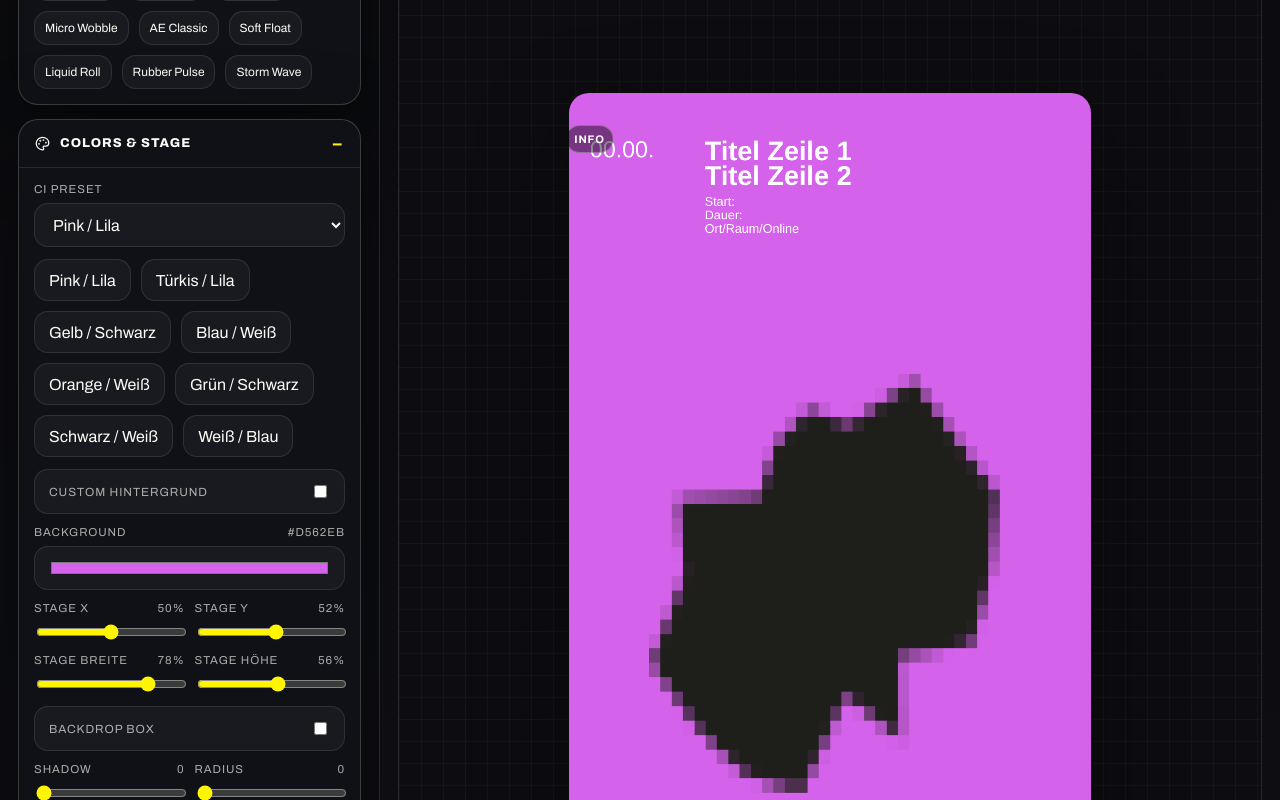
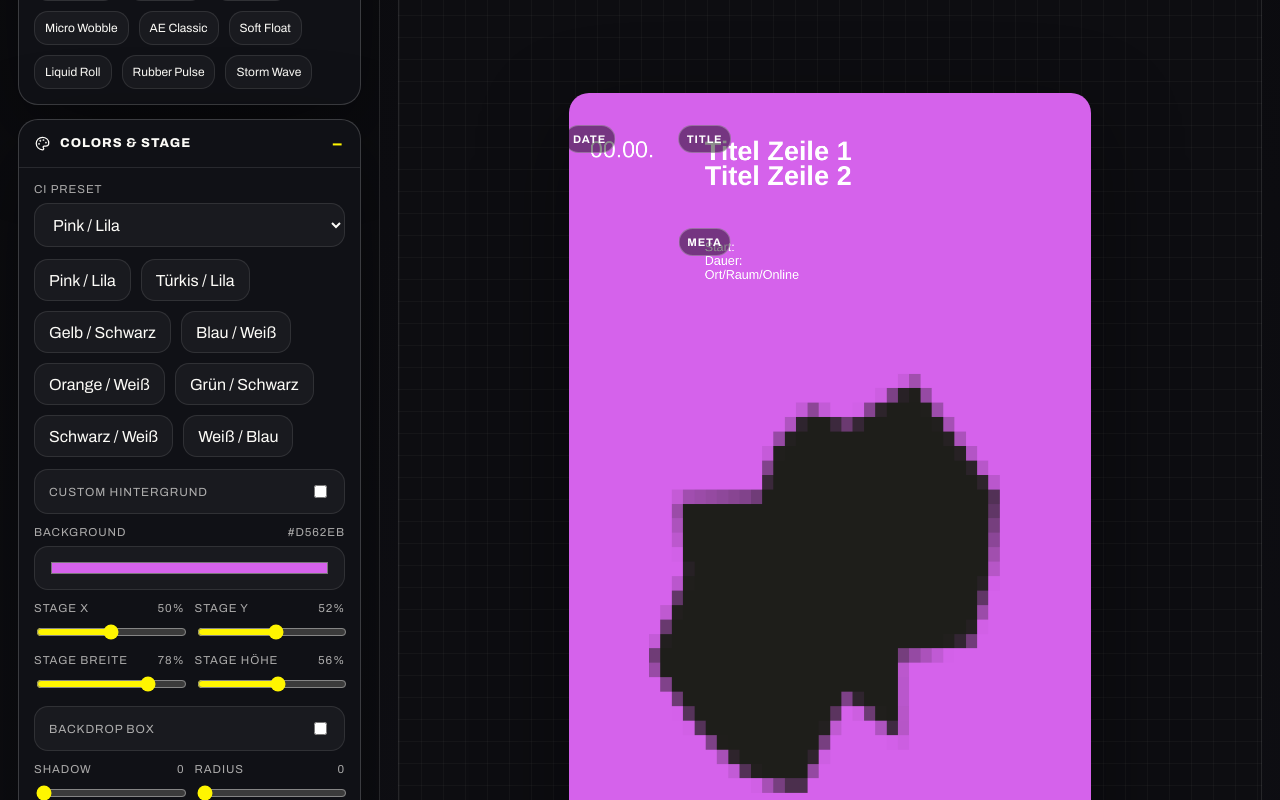
Before and after one commit to maicoding/digilab-mask-motion-studio, a React (Vite) app: page / in a window 1280 px wide. Shown: the part 980-1780 px from the top of the page. Built offline with nearby package versions, Linux system fonts and the light colour scheme.

Commit message:
Make all text layers individually movable

```diff
--- a/src/App.jsx
+++ b/src/App.jsx
@@ -713,8 +713,16 @@ const App = () => {
             <SliderField label="Mail Size" value={scene.infoLayer.emailSize} min={16} max={72} step={1} format={(value) => `${Math.round(value)}px`} onChange={(value) => updateScene('infoLayer.emailSize', value)} />
           </div>
           <div className="field-grid">
-            <SliderField label="Info X" value={scene.infoLayer.eventX} min={0.01} max={0.7} step={0.001} format={(value) => `${Math.round(value * 100)}%`} onChange={(value) => updateScene('infoLayer.eventX', value)} />
-            <SliderField label="Info Y" value={scene.infoLayer.eventY} min={0.01} max={0.7} step={0.001} format={(value) => `${Math.round(value * 100)}%`} onChange={(value) => updateScene('infoLayer.eventY', value)} />
+            <SliderField label="Datum X" value={scene.infoLayer.dateX ?? scene.infoLayer.eventX} min={0.01} max={0.9} step={0.001} format={(value) => `${Math.round(value * 100)}%`} onChange={(value) => updateScene('infoLayer.dateX', value)} />
+            <SliderField label="Datum Y" value={scene.infoLayer.dateY ?? scene.infoLayer.eventY} min={0.01} max={0.9} step={0.001} format={(value) => `${Math.round(value * 100)}%`} onChange={(value) => updateScene('infoLayer.dateY', value)} />
+          </div>
+          <div className="field-grid">
+            <SliderField label="Titel X" value={scene.infoLayer.titleX ?? ((scene.infoLayer.eventX ?? 0.04) + 0.22)} min={0.01} max={0.95} step={0.001} format={(value) => `${Math.round(value * 100)}%`} onChange={(value) => updateScene('infoLayer.titleX', value)} />
+            <SliderField label="Titel Y" value={scene.infoLayer.titleY ?? scene.infoLayer.eventY} min={0.01} max={0.9} step={0.001} format={(value) => `${Math.round(value * 100)}%`} onChange={(value) => updateScene('infoLayer.titleY', value)} />
+          </div>
+          <div className="field-grid">
+            <SliderField label="Meta X" value={scene.infoLayer.metaX ?? (scene.infoLayer.titleX ?? ((scene.infoLayer.eventX ?? 0.04) + 0.22))} min={0.01} max={0.95} step={0.001} format={(value) => `${Math.round(value * 100)}%`} onChange={(value) => updateScene('infoLayer.metaX', value)} />
+            <SliderField label="Meta Y" value={scene.infoLayer.metaY ?? 0.16} min={0.01} max={0.95} step={0.001} format={(value) => `${Math.round(value * 100)}%`} onChange={(value) => updateScene('infoLayer.metaY', value)} />
           </div>
           <div className="field-grid">
             <SliderField label="Mail X" value={scene.infoLayer.emailX} min={0.01} max={0.9} step={0.001} format={(value) => `${Math.round(value * 100)}%`} onChange={(value) => updateScene('infoLayer.emailX', value)} />
@@ -761,9 +769,15 @@ const App = () => {
               const rect = event.currentTarget.getBoundingClientRect();
               const x = Math.min(0.98, Math.max(0.01, (event.clientX - rect.left) / rect.width));
               const y = Math.min(0.98, Math.max(0.01, (event.clientY - rect.top) / rect.height));
-              if (draggingTarget === 'event') {
-                updateScene('infoLayer.eventX', x);
-                updateScene('infoLayer.eventY', y);
+              if (draggingTarget === 'date') {
+                updateScene('infoLayer.dateX', x);
+                updateScene('infoLayer.dateY', y);
+              } else if (draggingTarget === 'title') {
+                updateScene('infoLayer.titleX', x);
+                updateScene('infoLayer.titleY', y);
+              } else if (draggingTarget === 'meta') {
+                updateScene('infoLayer.metaX', x);
+                updateScene('infoLayer.metaY', y);
               } else if (draggingTarget === 'email') {
                 updateScene('infoLayer.emailX', x);
                 updateScene('infoLayer.emailY', y);
@@ -786,17 +800,45 @@ const App = () => {
               <>
                 <button
                   type="button"
-                  className={`drag-handle ${draggingTarget === 'event' ? 'is-dragging' : ''}`}
+                  className={`drag-handle ${draggingTarget === 'date' ? 'is-dragging' : ''}`}
                   style={{
-                    left: `${scene.infoLayer.eventX * 100}%`,
-                    top: `${scene.infoLayer.eventY * 100}%`,
+                    left: `${(scene.infoLayer.dateX ?? scene.infoLayer.eventX) * 100}%`,
+                    top: `${(scene.infoLayer.dateY ?? scene.infoLayer.eventY) * 100}%`,
                   }}
                   onPointerDown={(event) => {
                     event.preventDefault();
-                    setDraggingTarget('event');
+                    setDraggingTarget('date');
                   }}
                 >
-                  INFO
+                  DATE
+                </button>
+                <button
+                  type="button"
+                  className={`drag-handle ${draggingTarget === 'title' ? 'is-dragging' : ''}`}
+                  style={{
+                    left: `${(scene.infoLayer.titleX ?? ((scene.infoLayer.eventX ?? 0.04) + 0.22)) * 100}%`,
+                    top: `${(scene.infoLayer.titleY ?? scene.infoLayer.eventY) * 100}%`,
+                  }}
+                  onPointerDown={(event) => {
+                    event.preventDefault();
+                    setDraggingTarget('title');
+                  }}
+                >
+                  TITLE
+                </button>
+                <button
+                  type="button"
+                  className={`drag-handle ${draggingTarget === 'meta' ? 'is-dragging' : ''}`}
+                  style={{
+                    left: `${(scene.infoLayer.metaX ?? (scene.infoLayer.titleX ?? ((scene.infoLayer.eventX ?? 0.04) + 0.22))) * 100}%`,
+                    top: `${(scene.infoLayer.metaY ?? 0.16) * 100}%`,
+                  }}
+                  onPointerDown={(event) => {
+                    event.preventDefault();
+                    setDraggingTarget('meta');
+                  }}
+                >
+                  META
                 </button>
                 <button
                   type="button"
--- a/src/engine.js
+++ b/src/engine.js
@@ -222,24 +222,27 @@ const drawInfoLayer = (ctx, width, height, infoLayer) => {
   const metaSize = Math.max(12, Math.round(infoLayer.metaSize));
   const emailSize = Math.max(12, Math.round(infoLayer.emailSize));
 
-  const baseX = width * infoLayer.eventX;
-  const baseY = height * infoLayer.eventY;
-  const contentX = baseX + width * 0.22;
+  const dateX = width * (infoLayer.dateX ?? infoLayer.eventX ?? 0.04);
+  const dateY = height * (infoLayer.dateY ?? infoLayer.eventY ?? 0.05);
+  const titleX = width * (infoLayer.titleX ?? ((infoLayer.eventX ?? 0.04) + 0.22));
+  const titleY = height * (infoLayer.titleY ?? infoLayer.eventY ?? 0.05);
+  const metaX = width * (infoLayer.metaX ?? titleX / width);
+  const metaY = height * (infoLayer.metaY ?? ((infoLayer.eventY ?? 0.05) + (titleSize * 2.08) / height));
 
   ctx.fillStyle = infoLayer.dateColor;
   ctx.font = `${infoLayer.weight ?? 500} ${dateSize}px "Degular", "Helvetica Neue", Helvetica, Arial, sans-serif`;
-  ctx.fillText(infoLayer.date, baseX, baseY);
+  ctx.fillText(infoLayer.date, dateX, dateY);
 
   ctx.fillStyle = infoLayer.titleColor;
   ctx.font = `${Math.min(700, (infoLayer.weight ?? 500) + 100)} ${titleSize}px "Degular", "Helvetica Neue", Helvetica, Arial, sans-serif`;
-  ctx.fillText(infoLayer.title1, contentX, baseY);
-  ctx.fillText(infoLayer.title2, contentX, baseY + titleSize * 0.9);
+  ctx.fillText(infoLayer.title1, titleX, titleY);
+  ctx.fillText(infoLayer.title2, titleX, titleY + titleSize * 0.9);
 
   ctx.fillStyle = infoLayer.metaColor;
   ctx.font = `${infoLayer.weight ?? 500} ${metaSize}px "Degular", "Helvetica Neue", Helvetica, Arial, sans-serif`;
-  ctx.fillText(infoLayer.start, contentX, baseY + titleSize * 2.08);
-  ctx.fillText(infoLayer.duration, contentX, baseY + titleSize * 2.08 + metaSize * 1.08);
-  ctx.fillText(infoLayer.location, contentX, baseY + titleSize * 2.08 + metaSize * 2.16);
+  ctx.fillText(infoLayer.start, metaX, metaY);
+  ctx.fillText(infoLayer.duration, metaX, metaY + metaSize * 1.08);
+  ctx.fillText(infoLayer.location, metaX, metaY + metaSize * 2.16);
 
   ctx.fillStyle = infoLayer.emailColor;
   ctx.font = `${infoLayer.weight ?? 500} ${emailSize}px "Degular", "Helvetica Neue", Helvetica, Arial, sans-serif`;
--- a/src/presets.js
+++ b/src/presets.js
@@ -369,6 +369,12 @@ export const createInitialScene = () => ({
     metaSize: 26,
     emailSize: 32,
     weight: 500,
+    dateX: 0.04,
+    dateY: 0.05,
+    titleX: 0.26,
+    titleY: 0.05,
+    metaX: 0.26,
+    metaY: 0.16,
     eventX: 0.04,
     eventY: 0.05,
     emailX: 0.04,
```
